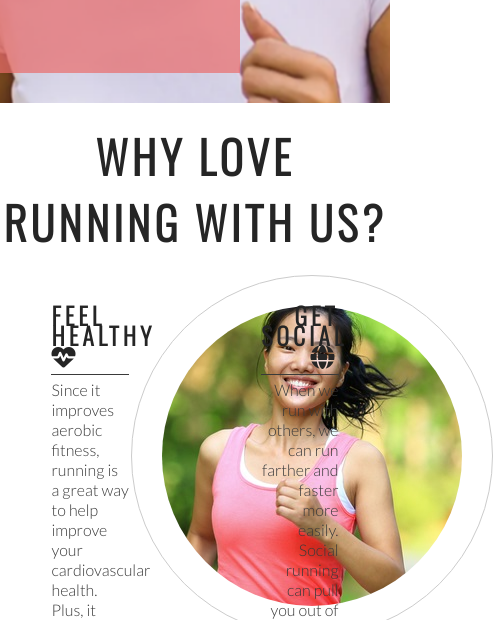
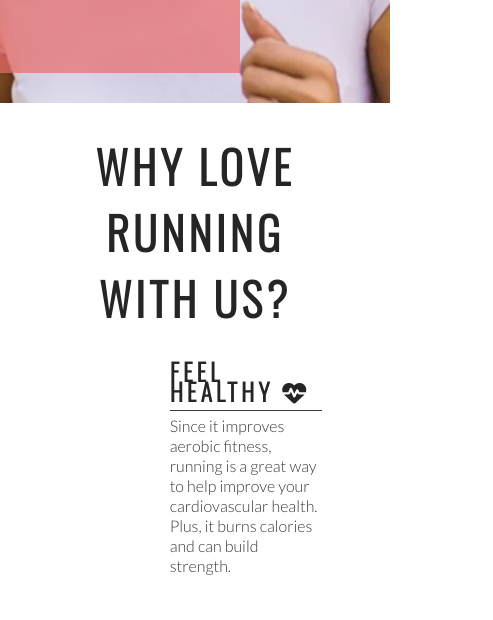
Before and after one commit to email2ify/Love-Running, a plain HTML site: page index.html in a window 390 px wide. Shown: the part 647-1267 px from the top of the page, 493 px wide, since content can reach past the window. Drawn offline with nearby package versions, Linux system fonts and the light colour scheme.

Commit message:
add styles to club ethos section for max-width 1200px

```diff
--- a/assets/css/style.css
+++ b/assets/css/style.css
@@ -248,3 +248,38 @@ footer {
     width: 100%;
 
 }
+
+/* Media queries */
+
+/* For larger to medium screens size from 1200px wide and down*/
+
+@media screen and (max-width: 1200px) {
+    #club-ethos {
+        width: 65%;
+        height: 1200px;
+        margin: 0 auto;
+
+    }
+
+    #welcome {
+        padding: 30px 0;
+        margin: 0;
+    }
+
+    #left-about, #right-about {
+        width: 100%;
+        float: left;
+        padding: 0;
+    }
+
+    #center-about {
+        clear: both;
+        width: 100%;
+        float: left;
+        padding: 0;
+
+        hr {
+            display: none;
+        }
+    }
+}
```
